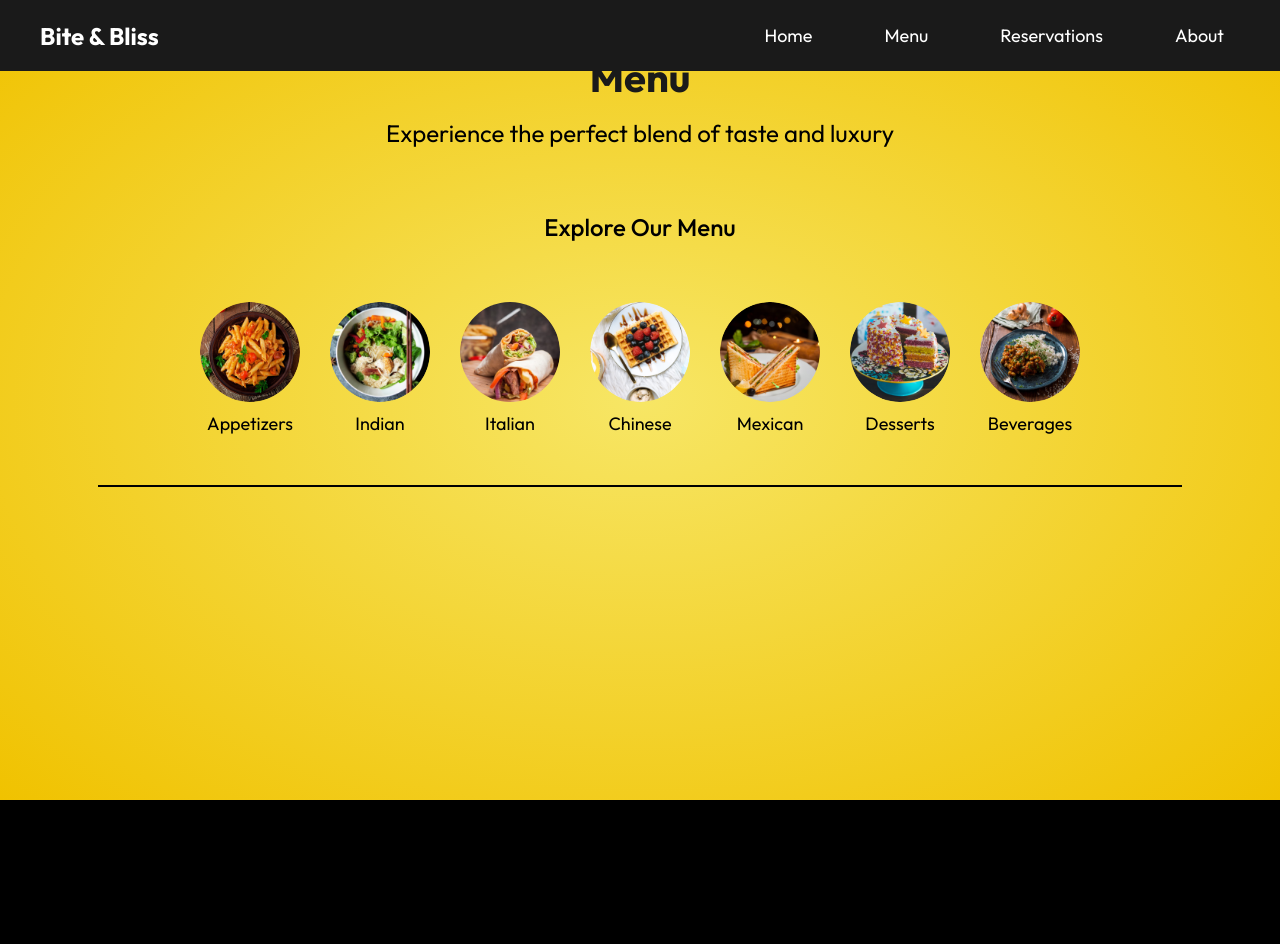
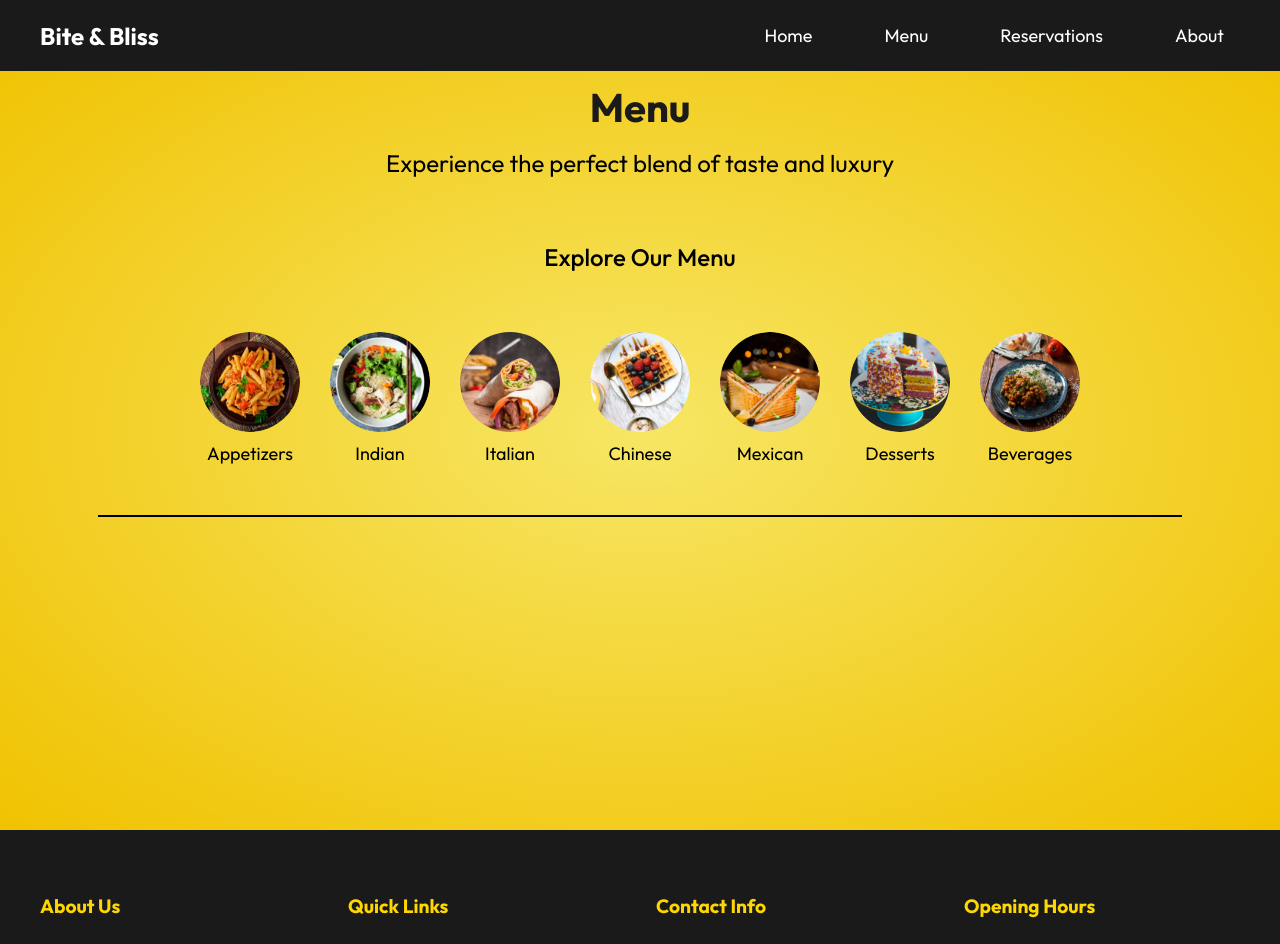
Before and after one commit to Avishka-Weerasekara/GUI, a React (Vite) app in the folder HTML/frontend/: page /menu in a window 1280 px wide. Shown: the top 944 px of the page. Before the commit the page ends 800 px from the top, so only its background shows below. Built offline with nearby package versions, Linux system fonts and the light colour scheme.

Commit message:
Connect pages to new navbar

```diff
--- a/HTML/frontend/src/App.jsx
+++ b/HTML/frontend/src/App.jsx
@@ -20,6 +20,7 @@ const App = () => {
         < Route path='/menu' element={<Menu/>} />
         < Route path='/contact-us' element={<ContactUs/>} />
       </Routes>
+      <Footer/>
         </main>
 
     </div>
--- a/HTML/frontend/src/components/Navigation/Navigation.css
+++ b/HTML/frontend/src/components/Navigation/Navigation.css
@@ -5,6 +5,7 @@
   width: 100%;
   top: 0;
   z-index: 1000;
+
 }
 
 .nav-content {
--- a/HTML/frontend/src/pages/Menu/Menu.css
+++ b/HTML/frontend/src/pages/Menu/Menu.css
@@ -11,6 +11,7 @@ body {
     min-height: 100vh;
     background: #000;
     font-family: sans-serif;
+    margin-top: 30px;
 
 }
 
```
